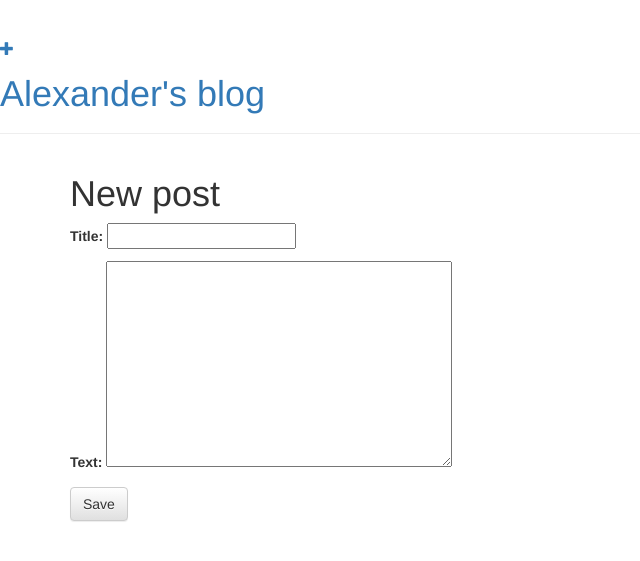
After one commit to CatsFan/my-first-blog, a Django app: page /post/new/ in a window 1280 px wide. The commit adds this page. Shown: the top 561 px of the page, without its empty margins (0-640 px from the left). Run offline with Django 3.2, Linux system fonts and the light colour scheme; some libraries are stand-ins or nearby versions.

Commit message:
Added new features

```diff
--- /dev/null
+++ b/blog/forms.py
@@ -0,0 +1,9 @@
+from django import forms
+
+from .models import Post
+
+class PostForm(forms.ModelForm):
+
+    class Meta:
+        model = Post
+        fields = ('title', 'text',)
--- a/blog/templates/blog/base.html
+++ b/blog/templates/blog/base.html
@@ -1,19 +1,19 @@
+{% load static %}
+{% load static %}
 <html>
     <head>
-    {% load static %}
-    <title>Alexander Sergeenkov</title>
-    <meta content="">
-    <style></style>
+        <title>Alexander's blog</title>
         <link rel="stylesheet" href="//maxcdn.bootstrapcdn.com/bootstrap/3.2.0/css/bootstrap.min.css">
         <link rel="stylesheet" href="//maxcdn.bootstrapcdn.com/bootstrap/3.2.0/css/bootstrap-theme.min.css">
+        <link href='//fonts.googleapis.com/css?family=Lobster&subset=latin,latin-ext' rel='stylesheet' type='text/css'>
         <link rel="stylesheet" href="{% static 'css/blog.css' %}">
-    <link href="https://fonts.googleapis.com/css?family=Lobster&subset=latin,cyrillic" rel="stylesheet" type="text/css">
     </head>
     <body>
         <div class="page-header">
+            <a href="{% url 'post_new' %}" class="top-menu"><span class="glyphicon glyphicon-plus"></span></a>
             <h1><a href="/">Alexander's blog</a></h1>
         </div>
-    <div class="content-container">
+        <div class="content container">
             <div class="row">
                 <div class="col-md-8">
                     {% block content %}
--- /dev/null
+++ b/blog/templates/blog/post_edit.html
@@ -0,0 +1,9 @@
+{% extends 'blog/base.html' %}
+
+{% block content %}
+    <h1>New post</h1>
+    <form method="POST" class="post-form">{% csrf_token %}
+        {{ form.as_p }}
+        <button type="submit" class="save btn btn-default">Save</button>
+    </form>
+{% endblock %}
--- a/blog/templates/blog/post_list.html
+++ b/blog/templates/blog/post_list.html
@@ -6,7 +6,7 @@
             <div class="date">
                 {{ post.published_date }}
             </div>
-            <h1><a href="{% url 'post_detail' pk=post.pk%}">{{ post.title }}</a></h1>
+            <h1><a href="">{{ post.title }}</a></h1>
             <p>{{ post.text|linebreaksbr }}</p>
         </div>
     {% endfor %}
--- a/blog/urls.py
+++ b/blog/urls.py
@@ -4,4 +4,5 @@ from . import views
 urlpatterns = [
     url(r'^$', views.post_list, name='post_list'),
     url(r'^post/(?P<pk>\d+)/$', views.post_detail, name='post_detail'),
- ]
+    url(r'^post/new/$', views.post_new, name='post_new'),
+]
--- a/blog/views.py
+++ b/blog/views.py
@@ -2,12 +2,17 @@ from django.shortcuts import render
 from django.utils import timezone
 from .models import Post
 from django.shortcuts import render, get_object_or_404
+from .forms import PostForm
 
 def post_list(request):
     posts = Post.objects.filter(published_date__lte=timezone.now()).order_by('published_date')
     return render(request, 'blog/post_list.html', {'posts': posts})
     Post.objects.get(pk=pk)
 
+def post_new(request):
+    form = PostForm()
+    return render(request, 'blog/post_edit.html', {'form': form})
+
 def post_detail(request, pk):
     post = get_object_or_404(Post, pk=pk)
     return render(request, 'blog/post_detail.html', {'post': post})
```
Lines whose indentation alone changed are shown as unchanged.
